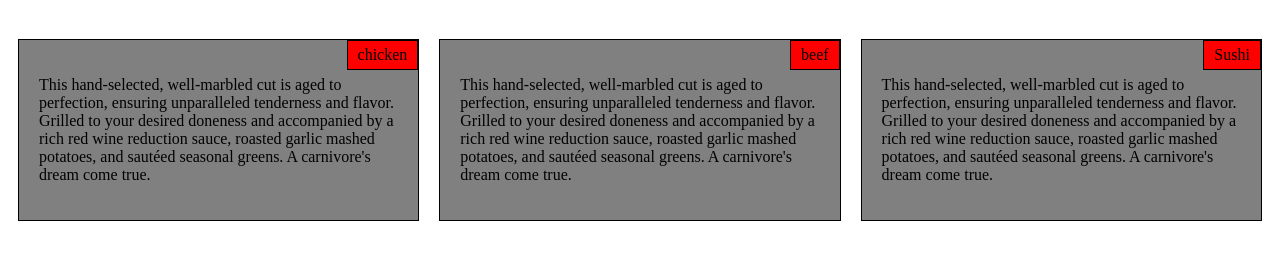
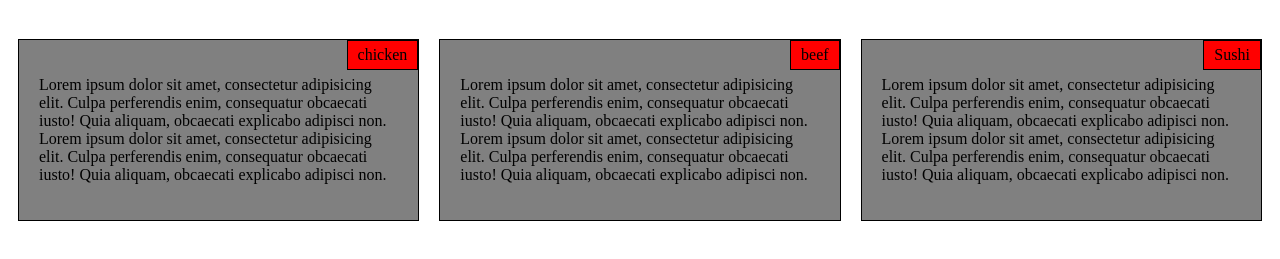
Before and after one commit to Khrowe007/mod2assignment.github.io, a plain HTML site: page index.html in a window 1280 px wide. Shown: the part 79-338 px from the top of the page. Drawn offline with Linux system fonts and the light colour scheme.

Commit message:
Update index.html

```diff
--- a/index.html
+++ b/index.html
@@ -16,21 +16,24 @@
     <section class="col-lg-4 col-md-6">
         <section class="menu-section">
             <div>chicken</div>
-            <p>This hand-selected, well-marbled cut is aged to perfection, ensuring unparalleled tenderness and flavor. Grilled to your desired doneness and accompanied by a rich red wine reduction sauce, roasted garlic mashed potatoes, and sautéed seasonal greens. A carnivore's dream come true.</p>
+            <p>Lorem ipsum dolor sit amet, consectetur adipisicing elit. Culpa perferendis enim, consequatur obcaecati iusto! Quia aliquam, obcaecati explicabo adipisci non. Lorem ipsum dolor sit amet, consectetur adipisicing elit. Culpa perferendis enim, consequatur obcaecati iusto! Quia aliquam, obcaecati explicabo adipisci non.
+            </p>
         </section>
     </section>
 
     <section class="col-lg-4 col-md-6">
         <section class="menu-section">
             <div>beef</div>
-            <p>This hand-selected, well-marbled cut is aged to perfection, ensuring unparalleled tenderness and flavor. Grilled to your desired doneness and accompanied by a rich red wine reduction sauce, roasted garlic mashed potatoes, and sautéed seasonal greens. A carnivore's dream come true.</p>
+            <p>Lorem ipsum dolor sit amet, consectetur adipisicing elit. Culpa perferendis enim, consequatur obcaecati iusto! Quia aliquam, obcaecati explicabo adipisci non. Lorem ipsum dolor sit amet, consectetur adipisicing elit. Culpa perferendis enim, consequatur obcaecati iusto! Quia aliquam, obcaecati explicabo adipisci non.
+            </p>
         </section>
     </section>
 
     <section class=" s3 col-lg-4 col-md-12">
         <section class="menu-section">
             <div>Sushi</div>
-            <p>This hand-selected, well-marbled cut is aged to perfection, ensuring unparalleled tenderness and flavor. Grilled to your desired doneness and accompanied by a rich red wine reduction sauce, roasted garlic mashed potatoes, and sautéed seasonal greens. A carnivore's dream come true.</p>
+            <p>Lorem ipsum dolor sit amet, consectetur adipisicing elit. Culpa perferendis enim, consequatur obcaecati iusto! Quia aliquam, obcaecati explicabo adipisci non. Lorem ipsum dolor sit amet, consectetur adipisicing elit. Culpa perferendis enim, consequatur obcaecati iusto! Quia aliquam, obcaecati explicabo adipisci non.
+            </p>
         </section>
     </section>
 </body>
```
